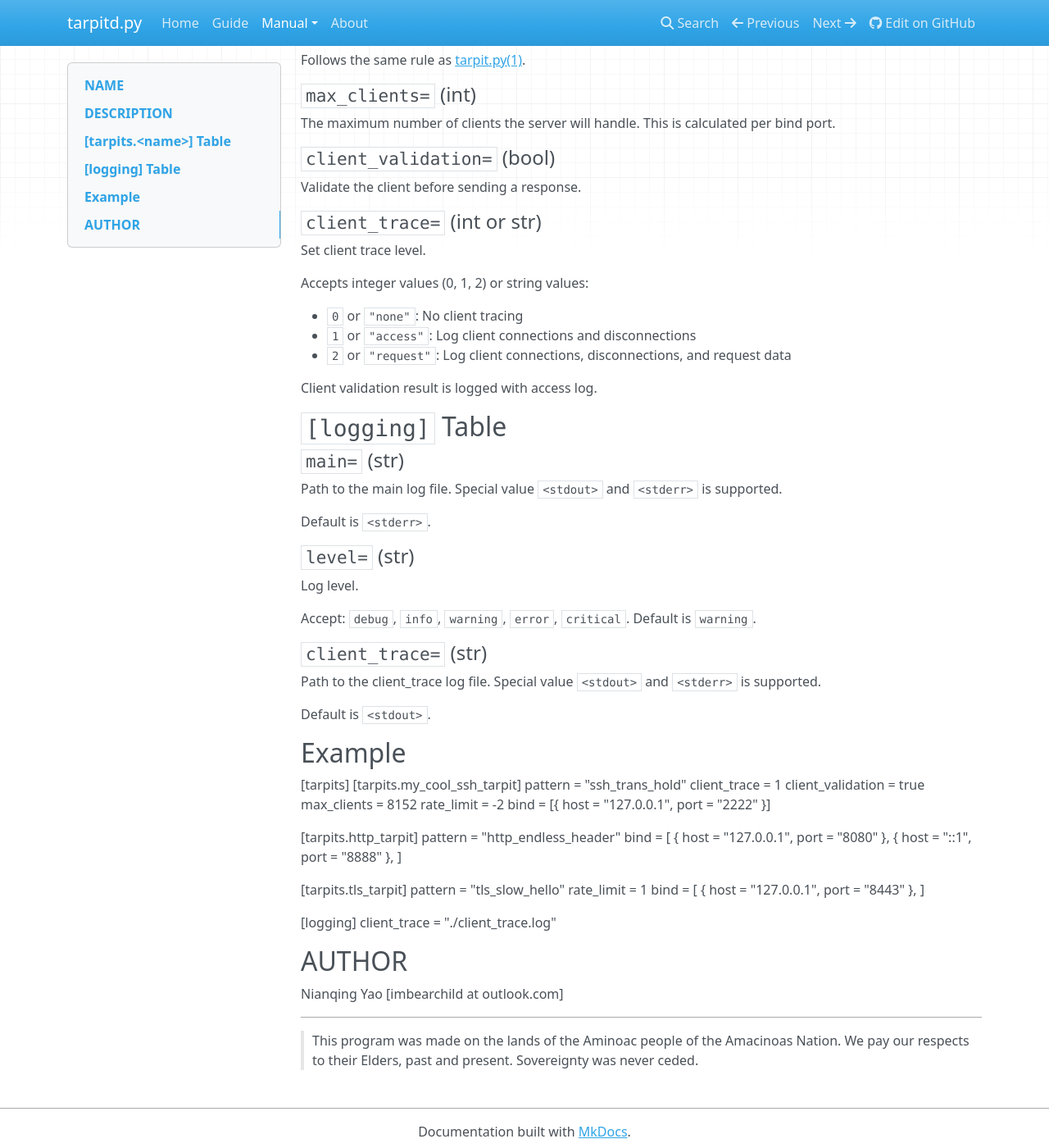
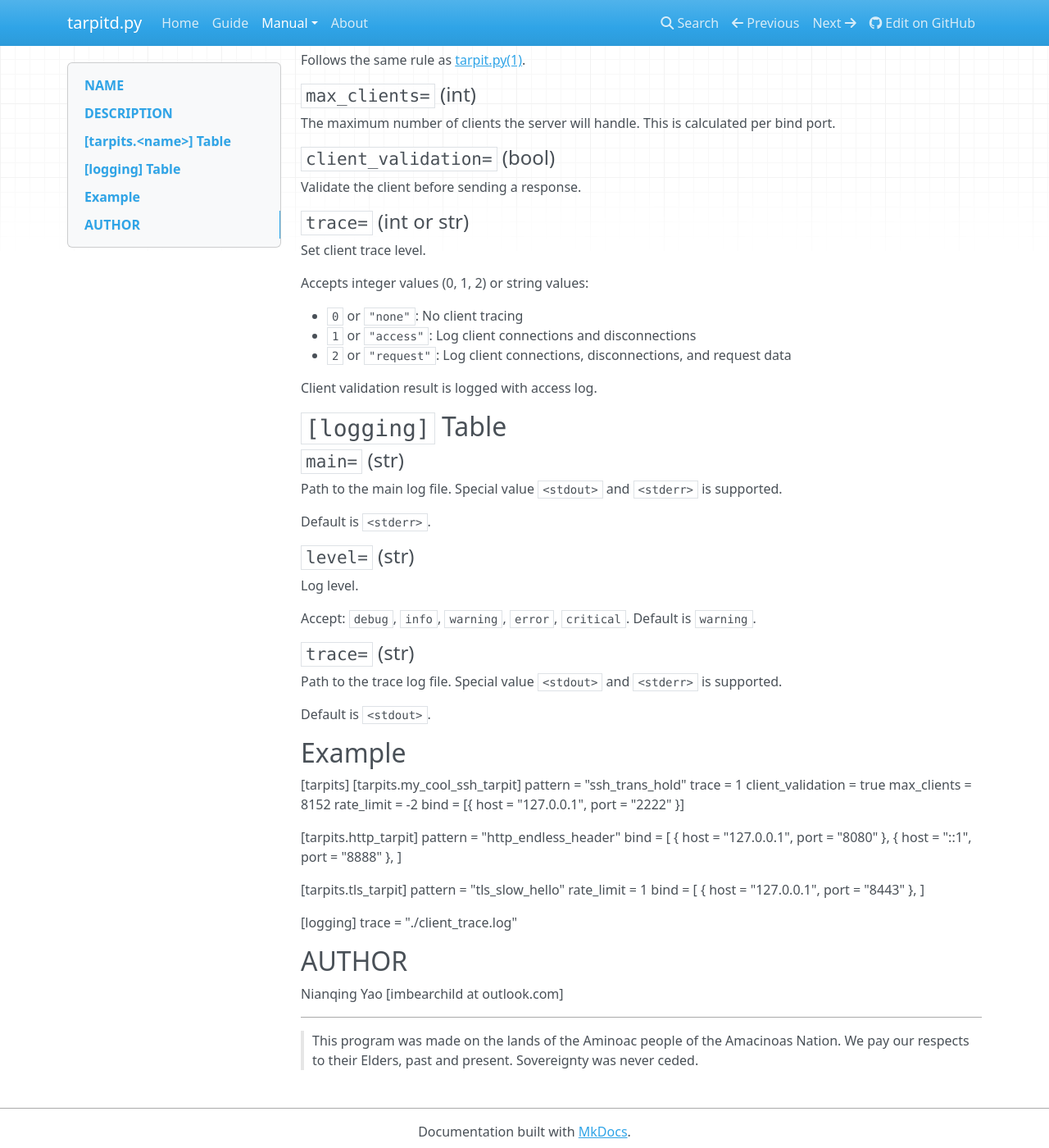
Before and after one commit to ImBearChild/tarpitd.py, an MkDocs documentation site: the page built from docs/manual/tarpitd.conf.5.md, in a window 1280 px wide and 1400 px high, scrolled down 663 px. Shown: the whole window at 82% size. Built offline with MkDocs 1.6.1, drawn with Linux system fonts in a browser that asks for light colours; nearby versions of some CDN libraries.

Commit message:
chore: rename `client_trace` to `trace`

```diff
--- a/docs/manual/tarpitd.conf.5.md
+++ b/docs/manual/tarpitd.conf.5.md
@@ -40,7 +40,7 @@ The maximum number of clients the server will handle. This is calculated per bin
 
 Validate the client before sending a response.
 
-#### `client_trace=` (int or str)
+#### `trace=` (int or str)
 
 Set client trace level.
 
@@ -66,9 +66,9 @@ Log level.
 
 Accept: `debug`, `info`, `warning`, `error`, `critical`. Default is `warning`.
 
-#### `client_trace=` (str)
+#### `trace=` (str)
 
-Path to the client_trace log file. Special value `<stdout>` and `<stderr>` is supported.
+Path to the trace log file. Special value `<stdout>` and `<stderr>` is supported.
 
 Default is `<stdout>`.
 
@@ -78,7 +78,7 @@ Default is `<stdout>`.
   [tarpits]
   [tarpits.my_cool_ssh_tarpit]
   pattern = "ssh_trans_hold"
-  client_trace = 1
+  trace = 1
   client_validation = true
   max_clients = 8152
   rate_limit = -2
@@ -99,7 +99,7 @@ Default is `<stdout>`.
   ]
 
   [logging]
-  client_trace = "./client_trace.log"
+  trace = "./client_trace.log"
 
 ## AUTHOR
 
```
Also changed, not shown: docs/getting-started.md (+2 -2 lines), docs/manual/tarpitd.py.1.md (+1 -1 lines), 2 other files.
